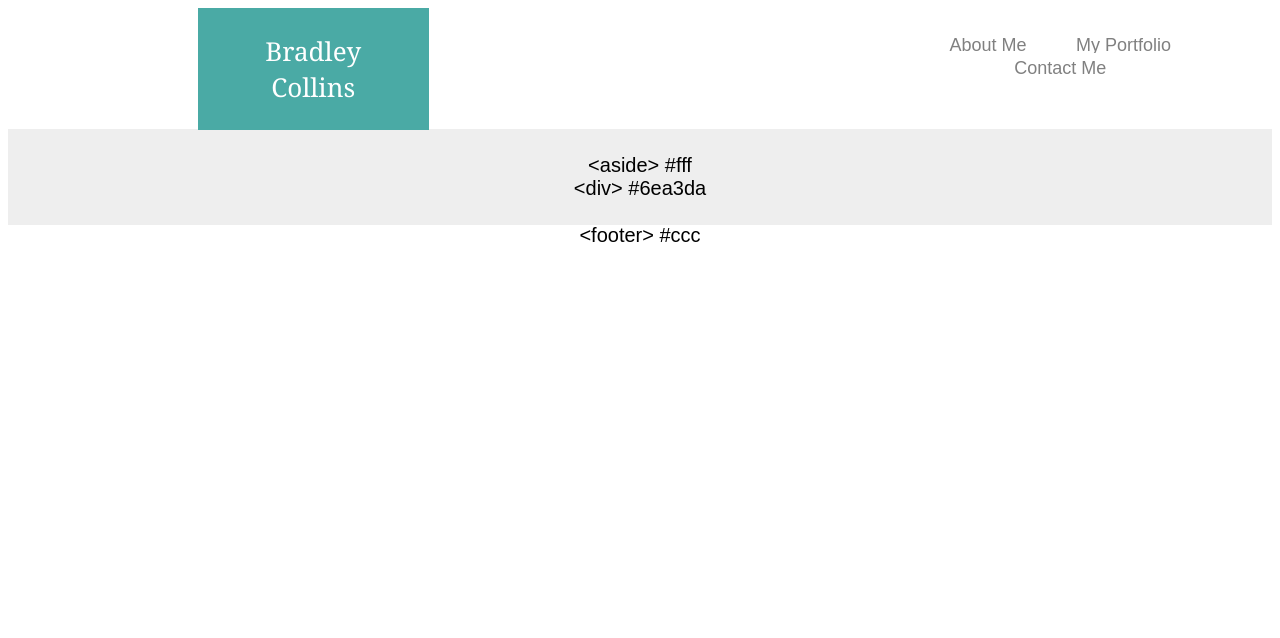
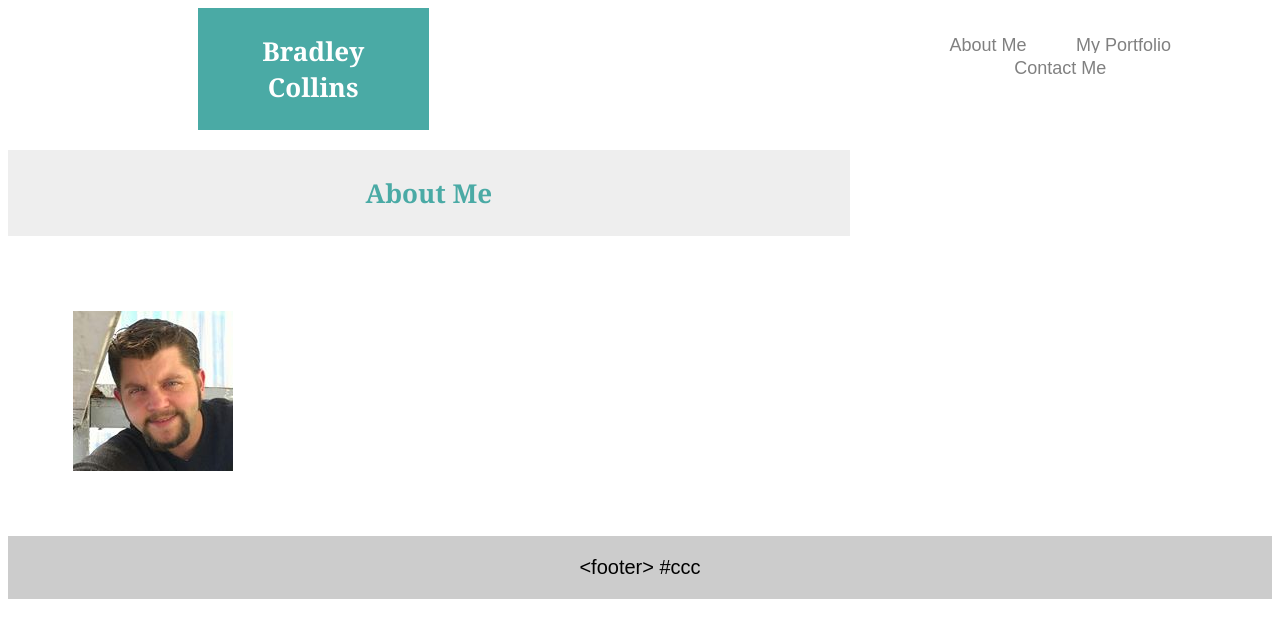
Before and after one commit to bcollins0905/Basic-Portfolio, a plain HTML site: page index.html in a window 1280 px wide. Drawn offline with Linux system fonts and the light colour scheme.

Commit message:
Latest Work

```diff
--- a/assets/css/style.css
+++ b/assets/css/style.css
@@ -6,10 +6,11 @@
 body {
 	font-size: 20px;
 	font-family: 'Arial', 'Helvetica Neue', Helvetica, sans-serif;
+	background-image: "assets/images/knitting250px/knitting250px.png";
 }
 
 section {
-	margin-bottom: -1px;
+	margin-bottom: 20px;
 	padding: 25px;
 }
 
@@ -26,7 +27,8 @@ section {
 	width: 18.3%;
 	float: left;
 	font-family: 'Georgia', Times, Times New Roman, serif;
-	font-size: 26px
+	font-size: 26px;
+	font-weight: bold;
 }
 
 #blank2 {
@@ -60,4 +62,33 @@ section {
 	clear: both;
 	background-color: #eee;
 	overflow: auto;
-	width: 100%;
+	font-family: 'Georgia', Times, Times New Roman, serif;
+	font-size: 26px;
+	font-weight: bold;
+	color: #4aaaa5;
+	width: 66.6%;
+
+}
+
+#picture {
+	padding: 20px;
+	margin-top: 20px;
+	float: left;
+}
+
+aside {
+	background-color: #fff;
+	width: 33%;
+	height: 200px;
+	padding: 15px;
+	float: left;
+	margin-left: 30px;
+
+}
+
+footer {
+	clear: both;
+	padding: 20px;
+	background-color: #ccc;
+
+}
--- a/index.html
+++ b/index.html
@@ -35,13 +35,16 @@
 
 	</section>
 
-		<section id="about">
+		<section id= "about">
+		About Me
+		</section>
+
+		<section id= "picture">
 			<aside>
-      		&lt;aside&gt; #fff
+      			<img src="assets/images/1521244_684293701601054_512050564_n.jpg" />
     		</aside>
 
-    		<div id="Text About Me">
-      		&lt;div&gt; #6ea3da
+    		<div id="text">
     		</div>
   		</section>
 
```
Also changed, not shown: assets/images/knitting250px/knitting250px.png (added), assets/images/knitting250px/knitting250px_@2X.png (added), assets/images/knitting250px/readme.txt (added), 3 other files.
